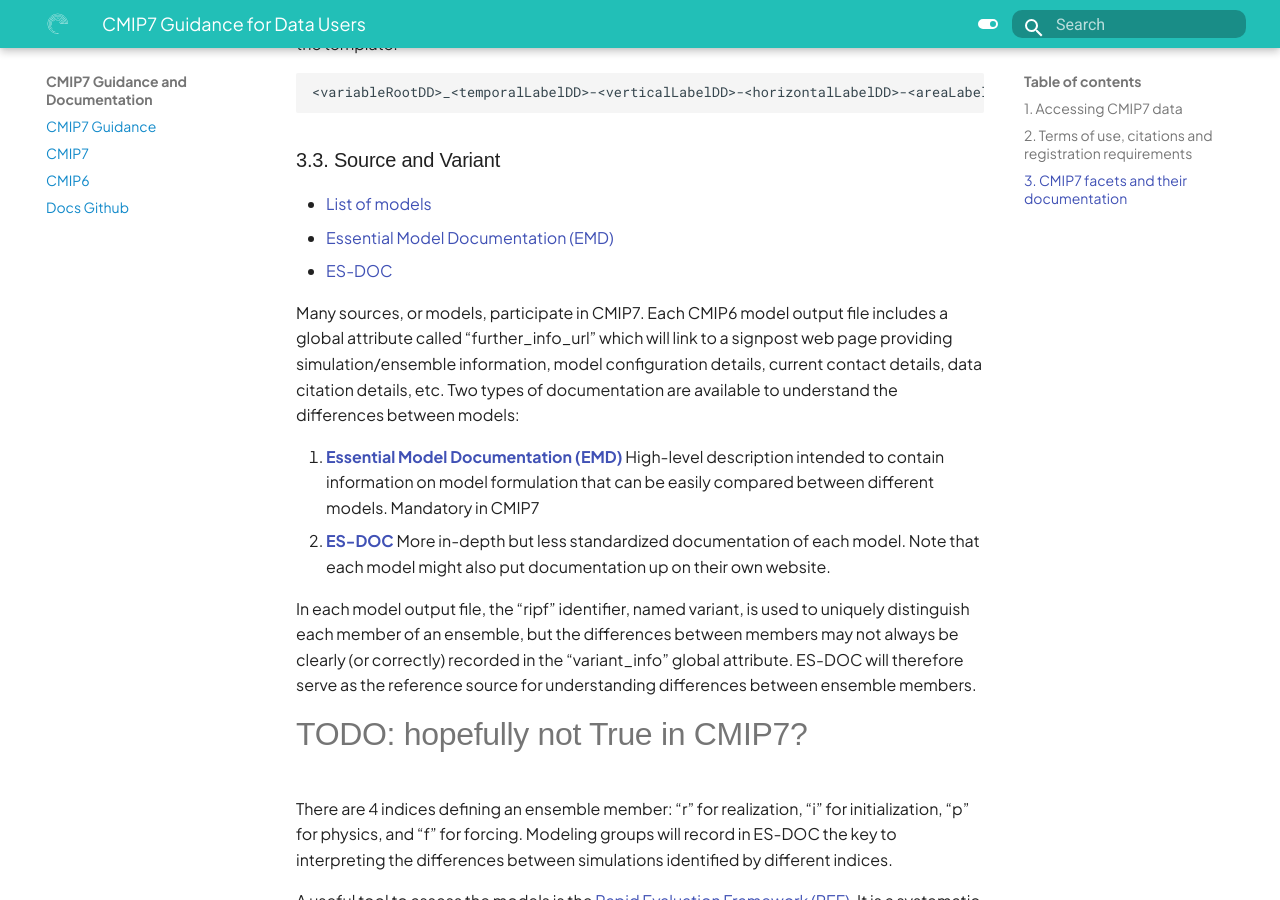
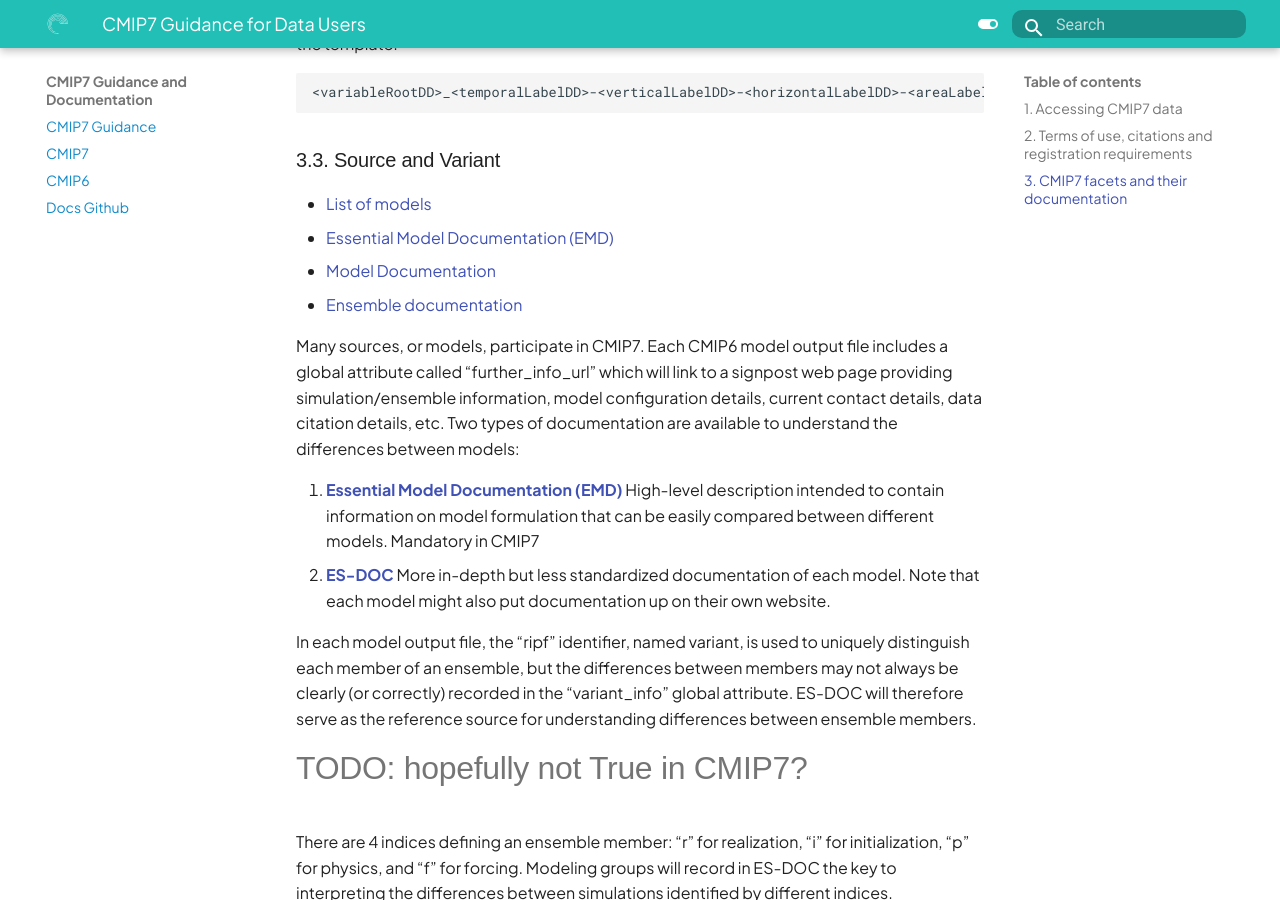
Before and after one commit to WCRP-CMIP/cmip7-guidance, an MkDocs documentation site: the page built from docs/CMIP7/guidance_for_users.md, in a window 1280 px wide and 900 px high, scrolled down 3241 px. Built offline with MkDocs 1.6.1 and Material for MkDocs 9.7.7, drawn with Linux system fonts in a browser that asks for light colours; some web fonts are replaced; some of the changed text lies outside the part shown.

Commit message:
clean gov

```diff
--- a/docs/CMIP7/guidance_for_users.md
+++ b/docs/CMIP7/guidance_for_users.md
@@ -122,7 +122,8 @@
 ### 3.3.  Source and Variant
 * [List of models][sourceIdhtml]
 * [Essential Model Documentation (EMD)][emd]
-* [ES-DOC][es-docsCmip]
+*  [Model Documentation][es-docsCmip]
+* [Ensemble documentation][es-docsEnsemblesSimulations]
 
 
 Many sources, or models, participate in CMIP7. Each CMIP6 model output file includes a global attribute called “further_info_url” which will link to a signpost web page providing simulation/ensemble information, model configuration details, current contact details, data citation details, etc.  Two types of documentation are available to understand the differences between models:
@@ -165,9 +166,11 @@
 [an easy and user-friendly form][errataFormCreateDoc]. A [command line client][errataCLCDoc] is also available. The aim is to clearly and concisely document the issue and through the PID integration, this errata service will include all the datasets/files affected when documentation is completed correctly.
 
 ## 6.  CMIP7 organisation and governance
-The [CMIP Panel][CMIPPanel], which is a standing subcommittee of the WCRP’s [Working Group on Climate Modeling][wgcmSite] provides overall guidance and oversight of CMIP activities. The CMIP Panel has delegated responsibility for most of the technical requirements of CMIP to the [WGCM Infrastructure Panel (WIP)][wip].More on the governance [here][gov].
+* [Governance documentation][gov]
 
-The [endorsed MIPs][CMIPEndorsedMips] are managed by independent committees, but acceptance of endorsement obligates them to follow CMIP’s technical requirements. Thus across all MIPs, the modeling groups can prepare their model output following a common procedure.
+The [CMIP Panel][CMIPPanel], which is a standing subcommittee of the WCRP’s [Working Group on Climate Modeling][wgcmSite] provides overall guidance and oversight of CMIP activities. The CMIP Panel has delegated responsibility for most of the technical requirements of CMIP to the [WGCM Infrastructure Panel (WIP)][wip]. The [endorsed MIPs][CMIPEndorsedMips] are managed by independent committees, but acceptance of endorsement obligates them to follow CMIP’s technical requirements. Thus across all MIPs, the modeling groups can prepare their model output following a common procedure.
+
+
 
 
 
```
Also changed, not shown: other parts of docs/CMIP7/guidance_for_users.md (+9 -8 lines).
